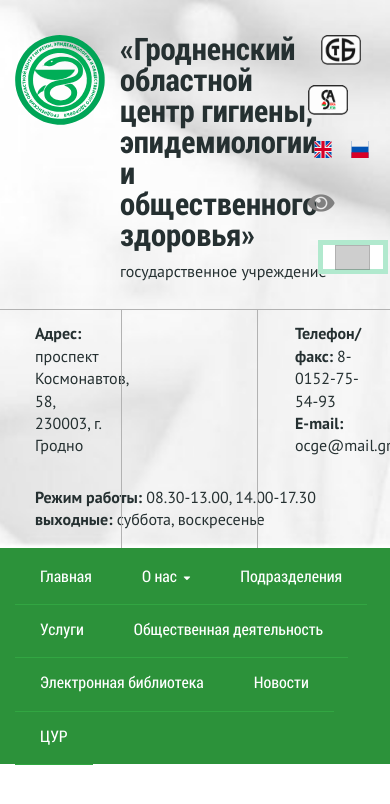
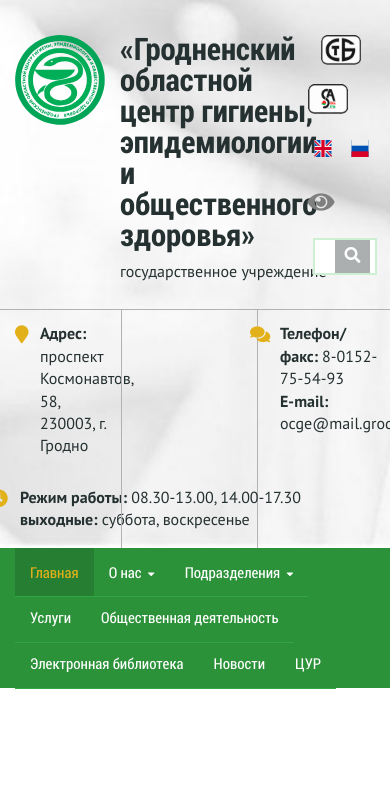
Before and after one commit to panviktar/new-cge, a web app: file app/index.html in a window 390 px wide; the page is wider, and only the part inside the window is pictured. Shown: the top 804 px of that part. Run offline with its HTML, style and script files only (its server is not run), Linux system fonts and the light colour scheme; some libraries are stand-ins or nearby versions; grey boxes are pictures that could not be loaded.

Commit message:
адаптив header

```diff
--- a/app/index.html
+++ b/app/index.html
@@ -82,7 +82,7 @@
 
 										<a href="#">
 											<i class="fa fa-eye" aria-hidden="true" title="Режим для слабовидящих включить"></i>
-											<!-- <i class="fa fa-eye-slash" aria-hidden="true" title="Режим для слабовидящих выключить"></i>></i> -->
+											<!-- <i class="fa fa-eye-slash" aria-hidden="true" title="Режим для слабовидящих выключить"></i>> -->
 										</a>
 
 										<form action="" method="post" class="site-header__search">
@@ -98,14 +98,14 @@
 			<div class="container">
 				<div class="site-header__bottom  row">
 					<div class="site-header__info  site-header__info--left  col-4">
-						<!-- <i class="fa fa-map-marker" aria-hidden="true"></i> -->
+						<i class="fa fa-map-marker" aria-hidden="true"></i>
 						<span>
 							<strong>
 								Адрес:</strong> проспект Космонавтов, 58, </br>
 							230003, г. Гродно </span>
 					</div>
 					<div class="site-header__info  site-header__info--center  col-4">
-						<!-- <i class="fa fa-comments" aria-hidden="true"></i> -->
+						<i class="fa fa-comments" aria-hidden="true"></i>
 						<span>
 							<strong>Телефон/факс: </strong>
 							<a href="tel:+80152755493" target="_blank">8-0152-75-54-93</a>
@@ -117,7 +117,7 @@
 						</span>
 					</div>
 					<div class="site-header__info  site-header__info--right">
-						<!-- <i class="fa fa-clock" aria-hidden="true"></i> -->
+						<i class="fa fa-clock" aria-hidden="true"></i>
 						<span>
 							<strong>Режим работы:</strong> 08.30-13.00, 14.00-17.30 </br>
 							<strong>выходные:</strong> суббота, воскресенье</span>
@@ -132,41 +132,27 @@
 		<nav class="navbar  top-line">
 			<div class="container">
 			<ul class="sf-menu">
-				<li class="nav-item active">
+				<li class="nav-item  active">
 					<a class="nav-link" href="#">Главная</a>
 				</li>
 				<li class="nav-item">
 					<a class="nav-link" href="#">О нас <i class="fa  fa-caret-down"></i></a>
 					<ul>
-
 						<li>
 							<a href="#">Руководство</a>
 						</li>
-
-
 						<li>
 							<a href="#">Контакты </a>
 						</li>
-
-
 						<li>
 							<a href="#">Структура</a>
 						</li>
-
-
-
 						<li>
 							<a href="#">Цели, задачи и функции</a>
 						</li>
-
-
-
 						<li>
 							<a href="#">График приема</a>
 						</li>
-
-
-
 						<li>
 							<a href="#">История</a>
 						</li>
@@ -174,9 +160,103 @@
 					</ul>
 				</li>
 				<li class="nav-item">
-					<a class="nav-link" href="#">Подразделения</a>
+					<a class="nav-link" href="#">Подразделения <i class="fa  fa-caret-down"></i></a>
+					<ul>
+						<li class="nav-item">
+							<a class="nav-link" href="#">Отдел гигиены <i class="fa  fa-caret-down"></i></a>
+							<ul>
+								<li>
+									<a href="#">Отделение гигиены питания</a>
+								</li>
+								<li>
+									<a href="#">Отделение гигиены детей и подростков </a>
+								</li>
+								<li>
+									<a href="#">Отделение гигиены труда</a>
+								</li>
+								<li>
+									<a href="#">Отделение коммунальной гигиены</a>
+								</li>
+								<li>
+									<a href="#">Отделение радиационной гигиены</a>
+								</li>
+							</ul>
+						</li>
+						<li class="nav-item">
+							<a class="nav-link" href="#">Отдел эпидемиологии <i class="fa  fa-caret-down"></i></a>
+							<ul>
+								<li>
+									<a href="#">Противоэпидемическое отделение</a>
+								</li>
+								<li>
+									<a href="#">Отделение иммунопрофилактики</a>
+								</li>
+								<li>
+									<a href="#">Отделение эпидемиологии особо опасных инфекций</a>
+								</li>
+							</ul>
+						</li>
+						<li>
+							<a href="#">Отдел профилактики ВИЧ/СПИД</a>
+						</li>
+						<li>
+							<a href="#">Отдел общественного здоровья</a>
+						</li>
+						<li class="nav-item">
+							<a class="nav-link" href="#">Лабораторный отдел <i class="fa  fa-caret-down"></i></a>
+							<ul>
+								<li class="nav-item">
+									<a class="nav-link" href="#">Санитарно-гигиеническая лаборатория<i class="fa  fa-caret-down"></i></a>
+									<ul>
+										<li>
+											<a href="#"> Лаборатория санитарно-химических и <br > токсикологических методов исследования</a>
+										</li>
+										<li>
+											<a href="#"> Лаборатория физических факторов и <br > химических исследований воздуха и воды</a>
+										</li>
+										<li>
+											<a href="#"> Отделение радиологических исследований</a>
+										</li>
+									</ul>
+								</li>
+								<li class="nav-item">
+										<a class="nav-link" href="#">Микробиологическая лаборатория<i class="fa  fa-caret-down"></i></a>
+										<ul>
+											<li>
+												<a href="#">  Отделение санитарно-бактериологических исследований </a>
+											</li>
+											<li>
+												<a href="#"> Отделение клинической микробиологии </a>
+											</li>
+											<li>
+												<a href="#"> Отделение диагностики особо опасных инфекций </a>
+											</li>
+										</ul>
+									</li>
+								<li>
+									<a href="#">Лаборатория вирусологических исследований<br> и диагностики ВИЧ/СПИД</a>
+								</li>
+								<li>
+									<a href="#">Отделение коммунальной гигиены</a>
+								</li>
+								<li>
+									<a href="#">Отделение радиационной гигиены</a>
+								</li>
+							</ul>
+						</li>
+						<li>
+							<a href="#">Организационный отдел</a>
+						</li>
+						<li>
+							<a href="#">Отделение надзора и контроля <br>за гигиенической безопасностью товаров </a>
+						</li>
+						<li>
+							<a href="#">Центры гигиены и эпидемиологии <br> Гродненской области</a>
+						</li>
+
+					</ul>
 				</li>
-				<li class="nav-item active">
+				<li class="nav-item">
 					<a class="nav-link" href="#">Услуги</a>
 				</li>
 				<li class="nav-item">
--- a/app/js/common.js
+++ b/app/js/common.js
@@ -1,7 +1,8 @@
 $(function() {
 	$(".top-line .sf-menu").superfish({
 		cssArrows: false,
-		hoverClass: ""
+		hoverClass: "no-class",
+		delay: 200
 	});
 	// Custom JS
 
--- a/app/scss/_blocks/_navbar.scss
+++ b/app/scss/_blocks/_navbar.scss
@@ -26,18 +26,28 @@
 	background-color: $accent;
 
 	a {
-		border-bottom: lighten($accent, 5%) 1px solid;
-		border-left: lighten($accent, 5%) 1px solid;
+		border-bottom: transparent;
+		border-left: transparent;
 		border-top: none;
 	}
 		>li {
 			border-bottom: lighten($accent, 5%) 1px solid;
 			background-color: transparent;
 
+			&.active {
+				background-color: darken($accent, 5%);
+				>a {
+					color:$accent2;
+				}
+				:hover {
+					text-decoration: none;
+				}
+			}
+
 			>a {
 				color: $white;
 				border: none;
-				padding: 15px 25px;
+				padding: 12px 25px;
 
 				.fa {
 					font-size: 11px;
@@ -46,11 +56,14 @@
 			}
 			&:hover {
 				background-color: darken($accent, 5%);
+				transition: all 0.5s;
 				>a {
 					text-decoration: underline;
+					transition: text-decoration 0.5s;
 				}
 			}
 			ul {
+				margin-top: 1px;
 
 				li {
 					background-color: lighten($accent,50%);
@@ -60,11 +73,14 @@
 						background-color: lighten($accent,50%);
 						>a {
 							color: $accent;
+							transition: color 0.3s;
 						}
 					}
 					a {
-						padding: 12px 20px;
+						padding: 11px 20px;
 						color: $text;
+						font-size: $fz--small;
+						line-height: 1.2;
 					}
 				}
 			}
@@ -74,3 +90,8 @@
 .top-line ul, .top-line li {
 	margin-bottom: -4px;
 }
+
+.fa-caret-down {
+	font-size: 11px;
+	margin-left: 3px;
+}
--- a/app/scss/_blocks/_site-header.scss
+++ b/app/scss/_blocks/_site-header.scss
@@ -49,36 +49,56 @@
 	&__search {
 		width: 100%;
 		position: relative;
+
+		&::before{
+				padding-top: 2px;
+				font-family: FA;
+				font-size: $fz--base;
+				position: absolute;
+        text-align: center;
+        content: "\f002";
+				color: $white;
+				width: 35px;
+				height: 33px;
+				cursor: pointer;
+				background: $gray;
+				opacity: 0.5;
+				top: 5%;
+				right: 0;
+			}
 	}
 	&__search-input {
 		width: 96%;
-		padding: 2px 45px 3px 15px;
+		padding: 6px 45px 7px 15px;
 		box-sizing: border-box;
 		background: $white;
 		font-family: $default-font;
 		font-size: $fz--xsmall;
 		color: $text;
 		outline: none;
-		border: 5px solid #b1e9ce;
-		margin-left: 10px;
+		border: 2px solid lighten($accent,50%);
+		margin-left: 12px;
 		&:focus {
-			border: 5px solid $accent;
+			border: 2px solid $accent;
 			transition: all 0.5s;
 		}
 	}
 	/* оформляем кнопку отправки */
 	&__search-submit {
 		position: absolute;
-		top: 5px;
-		right: 5px;
+		top: 2px;
+		right: 0;
 		width: 35px;
-		height: 25px;
+		height: 33px;
 		cursor: pointer;
-		background: $gray url(https://lh4.googleusercontent.com/-b-5aBxcxarY/UAfFW9lVyjI/AAAAAAAABUg/gQtEXuPuIds/s13/go.png) 50% no-repeat;
-		opacity: 0.5;
-		&:hover {
-			opacity: 0.8;
+		opacity: 0;
+		z-index: 99;
+		background: $gray;
+		&:hover{
+			opacity: 0.2;
 		}
+
+
 	}
 	&__bottom {
 		justify-content: space-between;
@@ -99,9 +119,15 @@
 		}
 	}
 	&__info {
-		padding: 12px 10px 17px 35px;
+		padding: 12px 10px 17px 20px;
 		line-height: 1.4;
+		position: relative;
 	}
+
+	&__info--left{
+		padding-left: 40px;
+	}
+
 	&__info a {
 		@include link;
 	}
@@ -114,7 +140,7 @@
 	opacity: 1;
 	&:hover {
 		opacity: 0.8;
-		transition: all 0.3s;
+			transition: all 0.3s;
 	}
 	&:active {
 		opacity: 1;
@@ -123,14 +149,24 @@
 	}
 }
 
+.fa-search{
+	font-size: $fz--large;
+	position: absolute;
+	top: 0;
+	left: 0;
+	color: $gold;
+	z-index: 100;
+}
 
-
-// .fa-map-marker,
-// .fa-comments,
-// .fa-clock {
-// 	font-size: $fz--xbase;
-// 	position: absolute;
-// 	margin-left: -30px;
-// 	color: $gold;
-// 	margin-top: 10px;
-// }
+.fa-map-marker,
+.fa-comments,
+.fa-clock {
+	font-size: $fz--xbase;
+	position: absolute;
+	top: 15px;
+	left: -10px;
+	color: $gold;
+	}
+.fa-map-marker {
+	left: 15px;
+}
--- a/app/scss/_fonts.scss
+++ b/app/scss/_fonts.scss
@@ -7,3 +7,7 @@
 @include font-face("RobotoCondensedRegular-example", "../fonts/RobotoCondensedRegular/RobotoCondensedRegular");
 @include font-face("RobotoCondensedRegular-example", "../fonts/RobotoCondensedBold/RobotoCondensedBold", bold);
 @include font-face("RobotoCondensedRegular-example", "../fonts/RobotoCondensedLight/RobotoCondensedLight", 300);
+
+@include font-face("FA", "../libs/font-awesome/webfonts/fa-brands-400", 300);
+@include font-face("FA", "../libs/font-awesome/webfonts/fa-solid-900", 300);
+@include font-face("FA", "../libs/font-awesome/webfonts/fa-regular-400", 300);
--- a/app/scss/_media.scss
+++ b/app/scss/_media.scss
@@ -1,10 +1,35 @@
-@import "vars";
+@import "_vars";
+@import "_mixins/h";
 
 
 /*==========  Desktop First  ==========*/
 
 // ≥1200px
 @include media-breakpoint-down(lg) {
+	.site-header {
+		&__left h1 {
+			font-size: $fz--large;
+			padding: 8px 10px 0 0;
+		}
+
+		&__search-input {
+			margin-left: 5px;
+		}
+		&__search {
+			&::before {
+				right: 5px;
+			}
+		}
+		&__search-submit {
+			right: 5px;
+		}
+	}
+	.sf-menu {
+		font-size: $fz--small;
+		}
+	.sf-menu >li >a {
+		padding: 12px 15px;
+	}
 
 }
 
--- a/app/scss/_mixins/_h.scss
+++ b/app/scss/_mixins/_h.scss
@@ -1,23 +1,10 @@
+
 
 @mixin h1-all {
 	font-family: "RobotoCondensedRegular-example", "PTSansRegular-example", sans-serif;
   font-size: $fz--large;
   line-height: 1;
   font-weight: $bold;
-}
-
-@mixin h2-mobile {
-  font-size: $fz--xmedium;
-  line-height: 1.2;
-  font-weight: $bold;
-}
-
-@mixin h2-tablet {
-  font-size: $fz--xlarge;
-  line-height: 1.2;
-  font-weight: $light;
-  margin: 0;
-  padding: 0;
 }
 
 @mixin h2-desktop {
```
Also changed, not shown: app/css/main.min.css, app/js/scripts.min.js.
